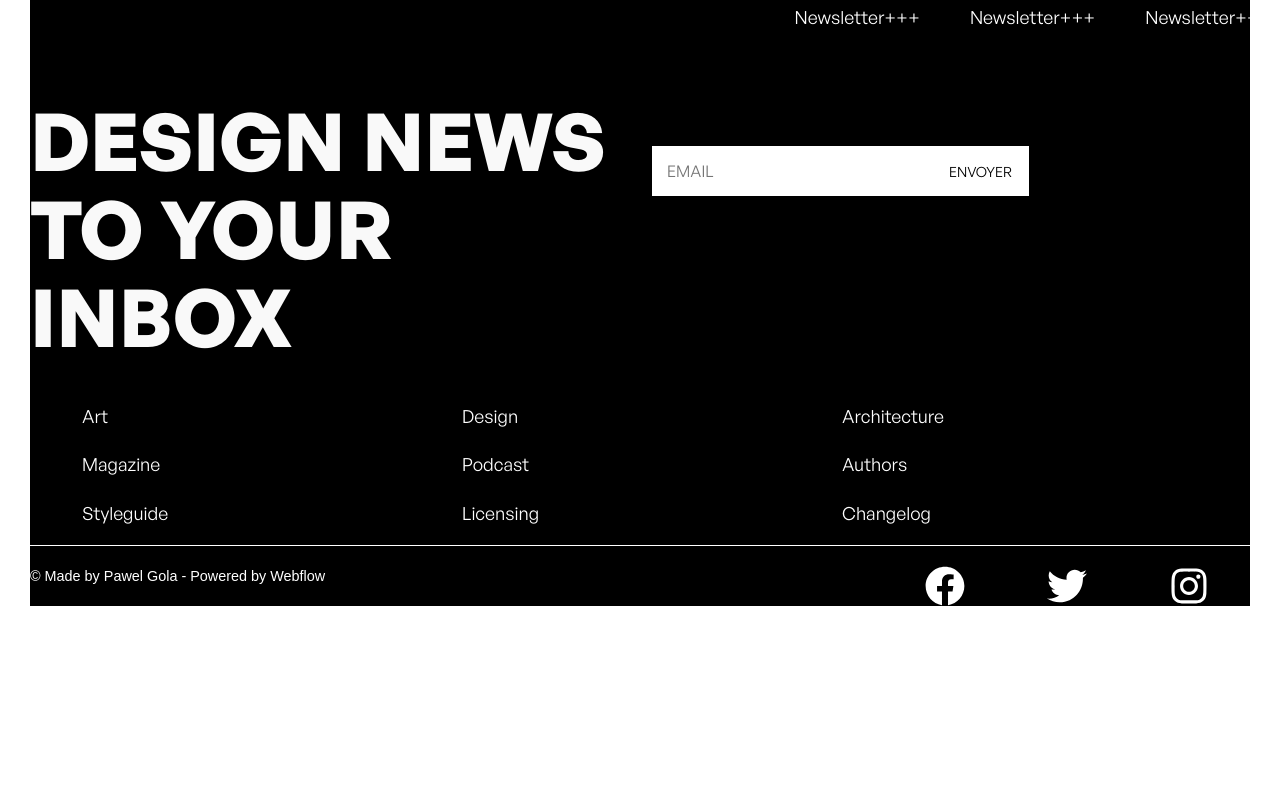
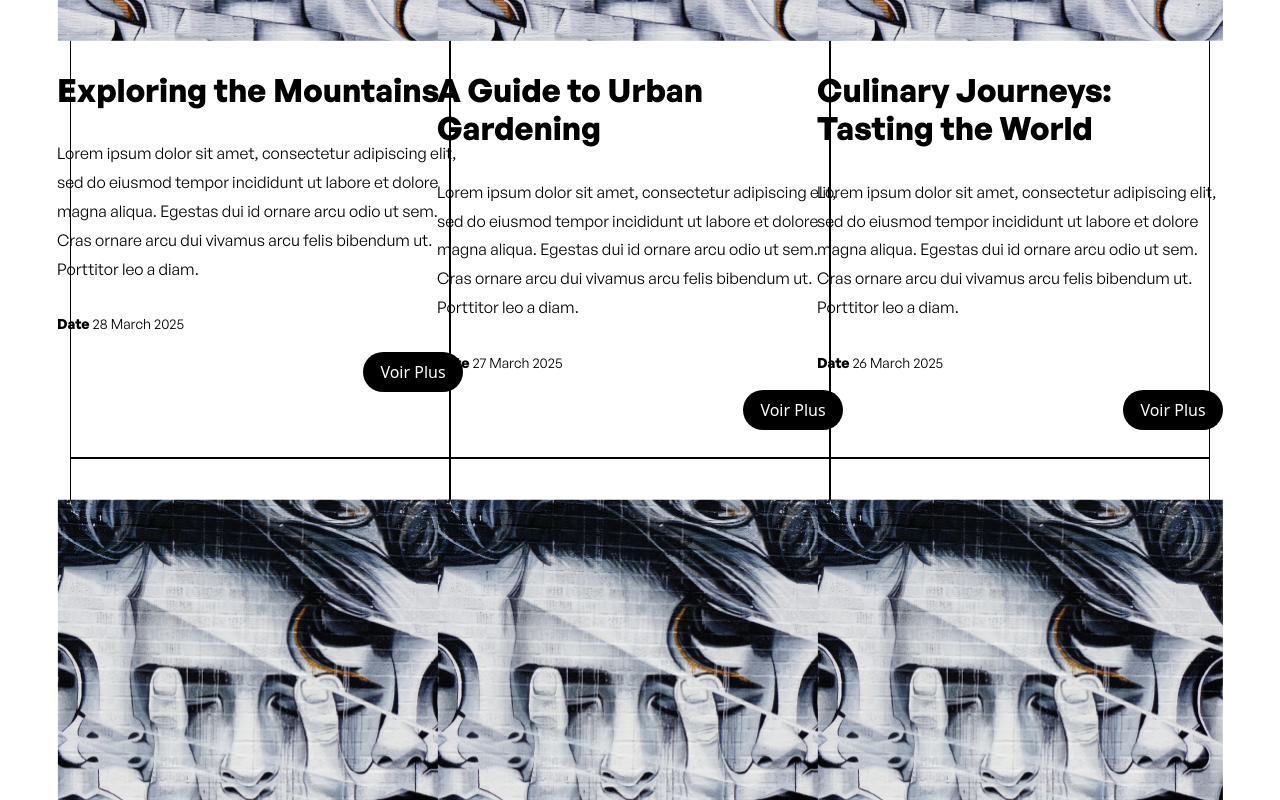
Before and after one commit to Reda-adeR/blog_app_GI, a React (Create React App) app in the folder blogapp/: page /blog in a window 1280 px wide. Shown: the part 760-1560 px from the top of the page. Before the commit the page ends 1366 px from the top, so only its background shows below. Built offline with nearby package versions, Linux system fonts and the light colour scheme; the HTML template or start-up script is replaced by a standard one.

Commit message:
page blog

```diff
--- a/blogapp/src/Footer.css
+++ b/blogapp/src/Footer.css
@@ -111,7 +111,7 @@ align-items: center;
 padding: 0px 15px;
 gap: 10px;
 
-width: 309px;
+width: 275px;
 height: 50px;
 
 background: #FFFFFF;
@@ -131,9 +131,16 @@ color: rgba(0, 0, 0, 0.6);
 
 
   }
+  .footerdivpara{
+
+      display: flex;
+      justify-content: center;
+      text-align: center;
+      margin-left: 20px;
+  }
   .btnFoter{
     /* button */
-    margin-left: -60px;
+    margin-left: -20px;
 /* Auto layout */
 display: flex;
 flex-direction: row;
@@ -179,7 +186,11 @@ text-align: start;
 /* identical to box height, or 29px */
 
 /* text/inverse */
-color: #FFFFFF;
+color: #FFFFFF !important;
 
 
   }
+  .aFooter{
+    color: #FFFFFF !important;
+    text-decoration: none !important;
+  }
--- a/blogapp/src/Footer.js
+++ b/blogapp/src/Footer.js
@@ -5,6 +5,7 @@ import { FaFacebook, FaTwitter, FaInstagram } from 'react-icons/fa';
 
 import { motion } from "framer-motion";
 import { Col, Container, Row } from 'react-bootstrap';
+import { Link } from 'react-router-dom';
 const Footer = () => {
   const newsItems = [
     " Newsletter+++",
@@ -47,23 +48,30 @@ const Footer = () => {
       ))}
     </motion.div>
   </div>
+  <Container>
   <Row>
-    <Col sm={6}>
+    <Col sm={8}>
     <p className='parafooter'>Design News to your inbox</p>
     </Col>
-    <Col sm={6}>
+    <Col sm={4}>
       <Row className='dormfooter'>
       <Col><input type='email' className='inputfooter' placeholder='EMAIL'/></Col>
       <Col><input type='submit' className='btnFoter' value="ENVOYER"/></Col>
       </Row>
     </Col>
   </Row>
+  </Container>
   <Container className="mt-4">
-      <Row>
-        <Col sm={4}>
-          <p className="text-item-footer">Art</p>
-          <p className="text-item-footer">Magazine</p>
-          <p className="text-item-footer">Styleguide</p>
+
+      <Row className='CONTAINERFOOTER'>
+        <Col sm={4} >
+
+          <p className="text-item-footer"><a className='aFooter' href="/">Home</a></p>
+          <p className="text-item-footer"><a className='aFooter' href="/blog">Blog</a></p>
+          <p className="text-item-footer"><a className='aFooter' href="/post">Post</a></p>
+          <p className="text-item-footer"><a className='aFooter' href="/about">About</a></p>
+          <p className="text-item-footer"><a className='aFooter' href="/contact">Contact</a></p>
+
         </Col>
         <Col sm={4}>
           <p className="text-item-footer">Design</p>
@@ -78,7 +86,9 @@ const Footer = () => {
       </Row>
     </Container>
       <div id="footer-bottom">
-        <p>© Made by Pawel Gola - Powered by Webflow</p>
+        <div className='footerdivpara'>
+        <p >© Made by 5 Stars - Powered by 5 Stars</p>
+        </div>
         <div id="social-icons">
 
         <FaFacebook size={40} />
--- a/blogapp/src/assets/styles/Home/home.css
+++ b/blogapp/src/assets/styles/Home/home.css
@@ -12,6 +12,13 @@ text-align: center;
 /* text/inverse */
 color: #000000;
 }
+.rowbloglisthead{
+    display: flex;
+    justify-content: center;
+}
+.colsousimageblog.col-md-8 {
+    margin-right: 50px;
+  }
 .pHeadHome{
 font-family: 'General Sans';
 font-style: normal;
--- a/blogapp/src/blog.css
+++ b/blogapp/src/blog.css
@@ -4,11 +4,13 @@
   align-items: center;
   justify-content: center;
 }
-
-.blog-container {
+.containerhead{
+  margin-bottom: 30px;
+}
+/* .blog-container {
       width: 80vw;
       height: 80vh;
-      /* background-color: aqua; */
+      /* background-color: aqua;
       display: flex;
       flex-wrap: wrap;
       gap: 2px;
@@ -16,4 +18,62 @@
       margin-top: 1vh;
       overflow-y: scroll;
       box-sizing: border-box;
+} */
+
+.colblogpagetable{
+  border: 1px solid black;
+  width: 507px;
+  height: 864px;
+  display: flex;
+  justify-content: center;
+  padding: 40px;
 }
+.imgbloglistpage{
+  /* Frame 21 */
+
+width: 406px;
+height: 406px;
+margin-bottom: 30px;
+
+}
+.blog-post-title{
+
+
+/* heading/h3 */
+font-family: 'General Sans';
+font-style: normal;
+font-weight: 600;
+font-size: 32px;
+line-height: 120%;
+/* or 38px */
+margin-bottom: 30px;
+/* text/default */
+color: #000000;
+}
+.loremparablog{
+
+font-family: 'General Sans';
+font-style: normal;
+font-weight: 400;
+font-size: 16px;
+line-height: 180%;
+/* or 29px */
+
+/* text/default */
+color: #000000;
+
+
+margin-bottom: 30px;
+}
+.btnvoir{
+  width: 100px;
+  height: 40px;
+  border: none;
+  background-color: #000000;
+  color: white;
+  border-radius:25px;
+  float: right;
+}
+.blog-container{
+  margin-bottom: 30px;
+}
--- a/blogapp/src/component/BlogUnit.js
+++ b/blogapp/src/component/BlogUnit.js
@@ -1,6 +1,7 @@
 import React from 'react';
 import { useNavigate } from 'react-router-dom';
 import '../blogUnit.css';
+import { Col, Container, Row } from 'react-bootstrap';
 
 
 
@@ -11,7 +12,11 @@ const BlogUnit = ( {index, post} ) => {
         navigate(`/blog/${index}`, { state : {post}}); // Replace '/desired-route' with your target path
     };
     return (
-    <div key={index} className="blog-post">
+      <>
+      <Container>
+        <Row>
+          <Col md={2}>
+          <div key={index} className="blog-post">
           <img src={`${process.env.PUBLIC_URL}${post.image_url}`} alt="" />
           <div className="blog-post-content" onClick={handleClick}>
             <h2 className="blog-post-title">{post.title}</h2>
@@ -21,7 +26,13 @@ const BlogUnit = ( {index, post} ) => {
             </p>
           </div>
     </div>
-        // console.log(index, post.title);
+          </Col>
+
+        </Row>
+      </Container>
+
+    </>
+
     )
 }
 
--- a/blogapp/src/index.css
+++ b/blogapp/src/index.css
@@ -16,7 +16,7 @@ body {
 }
 
 html ,body{
-  width: 100vw;
+  /* width: 100vw; */
   height: 100vh;
   /* overflow: hidden; */
 }
--- a/blogapp/src/pages/Blog.js
+++ b/blogapp/src/pages/Blog.js
@@ -3,6 +3,8 @@ import '../blog.css';
 
 
 import BlogUnit from '../component/BlogUnit';
+import { Col, Container, Row } from 'react-bootstrap';
+import { useNavigate } from 'react-router-dom';
 
 const Blog = () => {
   const blogData = [
@@ -91,15 +93,58 @@ const Blog = () => {
       published_at: "2025-03-26T08:45:00Z"
     }
   ];
+  const navigate = useNavigate();
+
+  const handleClick = (index, post) => {
+    navigate(`/blog/${index}`, { state: { post } });
+};
+
+
 
   return (
     <>
-    <div className='root'>
+    <Container className='containerhead'>
+      <Row>
+        <Col>
+          <h1 className='header-home'>BLOG</h1>
+        </Col>
+      </Row>
+
+    </Container>
+
 
     <div className="blog-container">
       {/* <h1 className="blog-title">Blog</h1> */}
+      <Container >
+        <Row>
       {blogData.map((post, index) => (
-        <BlogUnit key={index} index={index} post={post} />
+
+            <Col className='colblogpagetable' md={4} key={index}>
+                <div className="blog-post">
+                    <img src='/pictures/blogPage.png' className='imgbloglistpage'/>
+                    {/* <img src={`${process.env.PUBLIC_URL}${post.image_url}`} alt="" /> */}
+                    <div className="blog-post-content" onClick={() => handleClick(index, post)}>
+                        <h2 className="blog-post-title">{post.title}</h2>
+                        <p className='loremparablog'>
+                        Lorem ipsum dolor sit amet, consectetur adipiscing elit, sed do eiusmod tempor incididunt ut labore et dolore magna aliqua. Egestas dui id ornare arcu odio ut sem. Cras ornare arcu dui vivamus arcu felis bibendum ut. Porttitor leo a diam.
+                        </p>
+
+                        <Col>
+                          <p className='sousHeadHome'>
+                            <strong>Date </strong>
+                            {new Date(post.published_at).toLocaleDateString('en-GB', {
+                              day: '2-digit',
+                              month: 'long',
+                              year: 'numeric'
+                            })}
+                          </p>
+                          <button className='btnvoir'>Voir Plus</button>
+                        </Col>
+
+                    </div>
+                </div>
+            </Col>
+
         // <div key={index} className="blog-post">
         //   <img src={`${process.env.PUBLIC_URL}/pictures/gilfoyle.jpg`} alt="" />
         //   <div className="blog-post-content">
@@ -111,8 +156,10 @@ const Blog = () => {
         //   </div>
         // </div>
       ))}
+       </Row>
+       </Container>
     </div>
-      </div>
+
       </>
   );
 };
--- a/blogapp/src/pages/Home.js
+++ b/blogapp/src/pages/Home.js
@@ -54,7 +54,7 @@ const Home = () => {
       <img className='imgHomeBlog' src="/pictures/Home.jpg" alt="img blog"/>
     </Col>
   </Row>
-  <Row>
+  <Row className='rowbloglisthead'>
     <Col md={8} className='colsousimageblog' >
     <Row className='rowBlogListHome'>
         <Col sm={3}>
```
Also changed, not shown: blogapp/src/blogUnit.css (+4 -4 lines), blogapp/public/pictures/blogPage.png (added).
